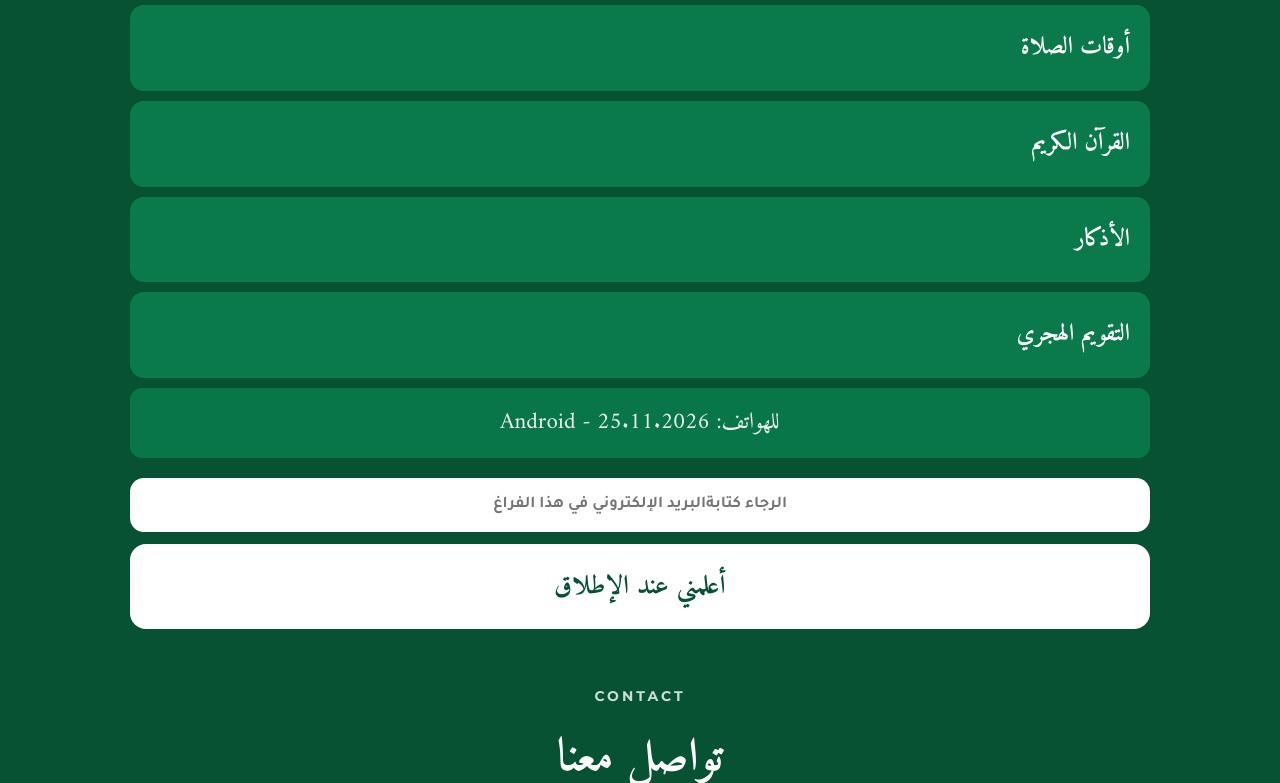
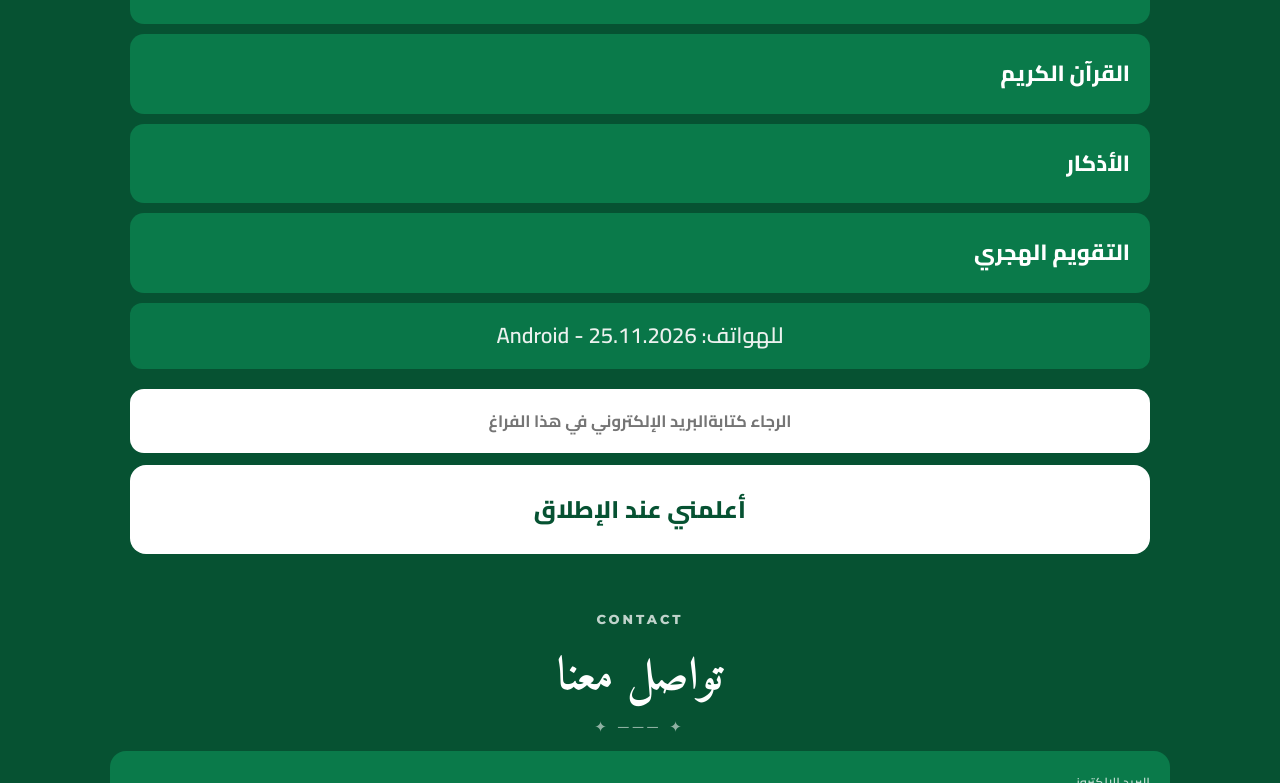
Before and after one commit to dodosman222-cmyk/Change-, a plain HTML site: page index.html in a window 1280 px wide. Shown: the part 2017-2800 px from the top of the page. Drawn offline with Linux system fonts and the light colour scheme; a web font is replaced by a local one.

Commit message:
Update index.html

```diff
--- a/index.html
+++ b/index.html
@@ -6,25 +6,27 @@
 <title>Muslim Apps - تطبيقات إسلامية</title>
 <link rel="preconnect" href="https://fonts.googleapis.com">
 <link rel="preconnect" href="https://fonts.gstatic.com" crossorigin>
-<link href="https://fonts.googleapis.com/css2?family=Amiri:ital,wght@0,400;0,700;1,400&family=Aref+Ruqaa:wght@400;700&family=Tajawal:wght@400;500;700;800&family=Montserrat:wght@700;800;900&display=swap" rel="stylesheet">
+<link href="https://fonts.googleapis.com/css2?family=Amiri:ital,wght@0,400;0,700;1,400&family=Cairo:wght@400;600;700;800;900&family=Tajawal:wght@400;500;700&family=Montserrat:wght@700;800;900&display=swap" rel="stylesheet">
 <style>
 *{margin:0;padding:0;box-sizing:border-box}
-body{background:#065232;color:#fff;overflow-x:hidden;font-family:'Tajawal',Tahoma,sans-serif;line-height:1.9}
+body{background:#065232;color:#fff;overflow-x:hidden;font-family:'Cairo','Tajawal',Tahoma,sans-serif;line-height:1.8}
 header{display:flex;justify-content:space-between;align-items:center;padding:14px 20px;background:#065232;position:sticky;top:0;z-index:10}
 .logo{display:flex;align-items:center;gap:12px;font-weight:900;font-size:22px;direction:ltr;font-family:'Montserrat',sans-serif;letter-spacing:.5px}
 .logo span{color:#fff;font-weight:800}
 .logo img{width:52px;height:52px;object-fit:cover;display:block;background:#065232}
 nav{display:flex;gap:16px}
-nav a{color:#fff;text-decoration:none;font-weight:700;padding:10px 14px;border-radius:10px;font-family:'Amiri',serif;font-size:19px}
+nav a{color:#fff;text-decoration:none;font-weight:800;padding:10px 14px;border-radius:10px;font-family:'Cairo',sans-serif;font-size:16px}
 nav a:focus, nav a:hover{background:#fff;color:#065232;outline:3px solid #fff}
 .menu-btn{display:none;background:#065232;border:2px solid #fff;color:#fff;padding:8px 14px;font-size:22px;border-radius:10px;cursor:pointer}
 .wrap{max-width:800px;margin:auto;padding:20px;background:#065232}
-.badge{color:#fff;font-weight:700;text-align:center;letter-spacing:3px;font-size:14px;opacity:.8;font-family:'Montserrat',sans-serif}
-h1{font-size:46px;text-align:center;margin:14px 0;line-height:1.6;font-family:'Amiri',serif;font-weight:700}
-h2{font-size:34px;text-align:center;margin:12px 0;font-family:'Amiri',serif;font-weight:700;line-height:1.6}
-h3{font-family:'Amiri',serif;font-weight:700;font-size:26px;line-height:1.6}
-p.c{text-align:center;opacity:.92;margin-bottom:20px;line-height:2;font-size:18px;font-weight:500;font-family:'Amiri',serif}
-.btn{display:block;width:100%;padding:17px;border-radius:16px;text-align:center;font-weight:700;font-size:20px;margin-bottom:12px;text-decoration:none;border:none;cursor:pointer;font-family:'Amiri',serif;letter-spacing:.3px;line-height:1.6}
+.badge{color:#fff;font-weight:800;text-align:center;letter-spacing:3px;font-size:13px;opacity:.75;font-family:'Montserrat',sans-serif}
+/* العناوين فقط أندلسي */
+h1{font-size:48px;text-align:center;margin:14px 0;line-height:1.5;font-family:'Amiri',serif;font-weight:700}
+h2{font-size:36px;text-align:center;margin:12px 0;font-family:'Amiri',serif;font-weight:700;line-height:1.5}
+h3{font-family:'Amiri',serif;font-weight:700;font-size:28px;line-height:1.5}
+/* النصوص Cairo */
+p.c{text-align:center;opacity:.92;margin-bottom:20px;line-height:1.9;font-size:17.5px;font-weight:600;font-family:'Cairo',sans-serif}
+.btn{display:block;width:100%;padding:17px;border-radius:16px;text-align:center;font-weight:800;font-size:18px;margin-bottom:12px;text-decoration:none;border:none;cursor:pointer;font-family:'Cairo',sans-serif;letter-spacing:.3px}
 .btn:focus{outline:4px solid #fff;outline-offset:3px}
 .b1{background:#fff;color:#065232}
 .b2{background:#0a7a4a;color:#fff;border:2px solid #fff}
@@ -32,32 +34,32 @@ p.c{text-align:center;opacity:.92;margin-bottom:20px;line-height:2;font-size:18p
 .hero{width:100%;display:block;background:#065232}
 .qr{background:#fff;width:230px;height:230px;margin:15px auto;padding:8px;border-radius:16px}
 .qr img{width:100%;height:100%;object-fit:contain}
-.feat{background:#0a7a4a;padding:15px 18px;border-radius:14px;margin-bottom:10px;display:flex;justify-content:space-between;font-family:'Amiri',serif;font-weight:700;font-size:20px}
-.item{background:#0a7a4a;border-radius:16px;padding:17px 18px;margin-bottom:12px;display:flex;justify-content:space-between;font-family:'Amiri',serif}
-.item small{display:block;opacity:.75;font-size:15px;font-weight:400;font-family:'Tajawal',sans-serif}
-.item b{font-size:18px;font-weight:700}
-input{width:100%;padding:17px;border-radius:14px;border:none;background:#fff;color:#065232;text-align:center;margin-bottom:12px;font-family:'Tajawal',sans-serif;font-size:16.5px;font-weight:600}
+.feat{background:#0a7a4a;padding:15px 18px;border-radius:14px;margin-bottom:10px;display:flex;justify-content:space-between;font-family:'Cairo',sans-serif;font-weight:800;font-size:18px}
+.item{background:#0a7a4a;border-radius:16px;padding:17px 18px;margin-bottom:12px;display:flex;justify-content:space-between;font-family:'Cairo',sans-serif}
+.item small{display:block;opacity:.75;font-size:13px;font-weight:600}
+.item b{font-size:16.5px;font-weight:800}
+input{width:100%;padding:17px;border-radius:14px;border:none;background:#fff;color:#065232;text-align:center;margin-bottom:12px;font-family:'Cairo',sans-serif;font-size:16.5px;font-weight:700}
 input:focus{outline:4px solid #fff;outline-offset:2px}
 footer{text-align:center;padding:25px;background:#065232}
 footer img{width:80px;height:80px;object-fit:cover;margin:0 auto 10px;display:block;background:#065232}
 footer div{font-size:20px;letter-spacing:.5px;font-family:'Montserrat',sans-serif;font-weight:900}
-/* زخرفة أندلسية خفيفة تحت العناوين */
-h1:after, h2:after{content:"✦ ─── ✦";display:block;font-size:16px;opacity:.6;margin-top:6px;letter-spacing:4px;font-family:'Tajawal',sans-serif}
+/* زخرفة أندلسية خفيفة تحت العناوين فقط */
+h1:after, h2:after{content:"✦ ─── ✦";display:block;font-size:15px;opacity:.55;margin-top:4px;letter-spacing:4px;font-family:'Cairo',sans-serif;font-weight:400}
 /* وضع التلفزيون - لكل التلفزيونات */
 @media (min-width:1200px), (min-width:1024px) and (min-height:600px){
   .wrap{max-width:1100px}
   h1{font-size:60px}
   h2{font-size:46px}
-  p.c{font-size:23px}
-  .btn{font-size:26px;padding:22px}
-  .feat,.item{font-size:24px;padding:20px}
+  p.c{font-size:22px}
+  .btn{font-size:24px;padding:22px}
+  .feat,.item{font-size:22px;padding:20px}
   .logo{font-size:28px}
   .logo img{width:70px;height:70px}
-  nav a{font-size:22px}
+  nav a{font-size:20px}
   .qr{width:280px;height:280px}
 }
 *{text-shadow:none !important;box-shadow:none !important;animation:none !important;transition:none !important}
-@media(max-width:600px){nav{display:none}nav.open{display:flex;flex-direction:column;position:absolute;top:68px;right:0;left:0;background:#065232;padding:20px}.menu-btn{display:block}h1{font-size:36px}}
+@media(max-width:600px){nav{display:none}nav.open{display:flex;flex-direction:column;position:absolute;top:68px;right:0;left:0;background:#065232;padding:20px}.menu-btn{display:block}h1{font-size:38px}}
 </style>
 </head>
 <body>
```
